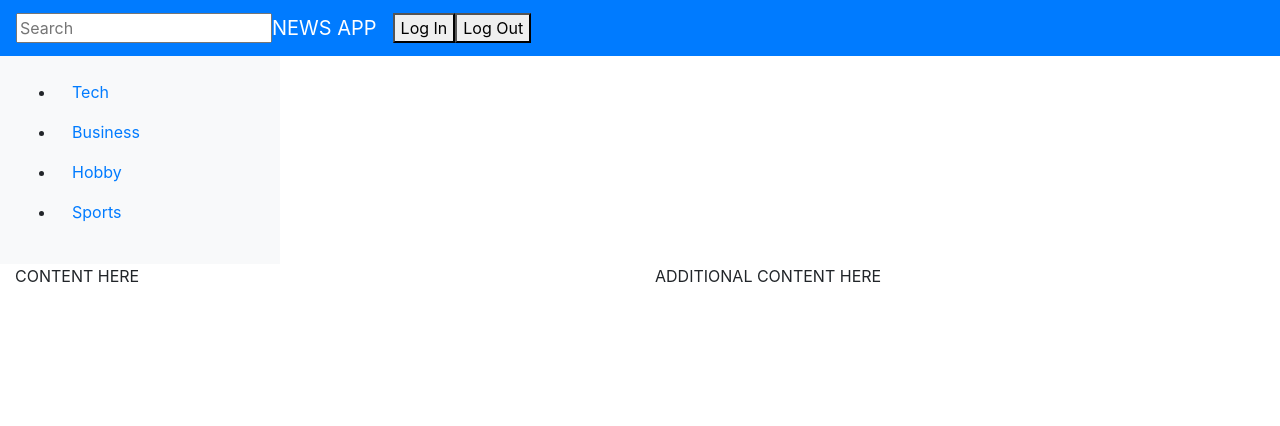
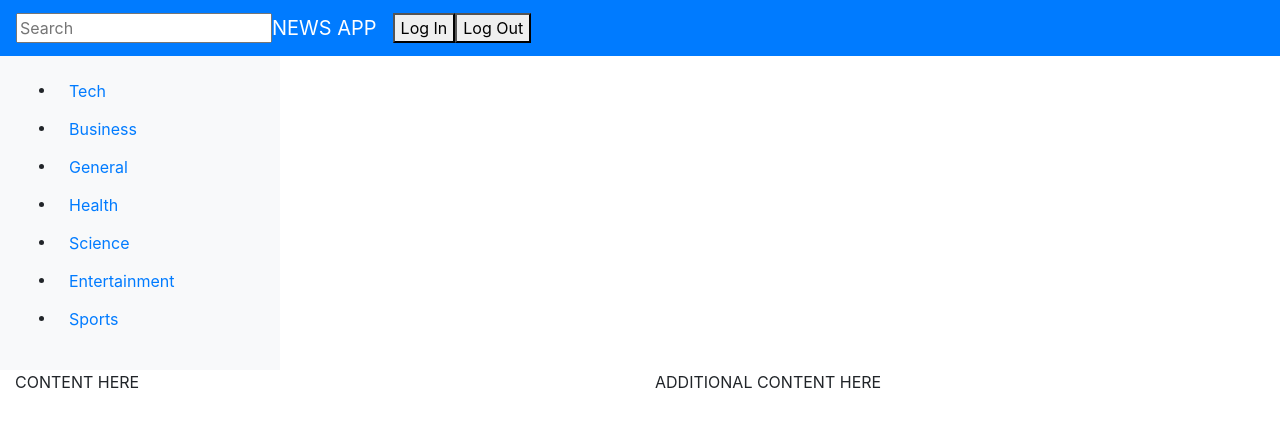
Before and after one commit to Bryan-Thaoxaochay/news-app, a React (Create React App) app in the folder client/: page / in a window 1280 px wide. Shown: the top 426 px of the page. Built offline with nearby package versions, Linux system fonts and the light colour scheme.

Commit message:
updated sidebar and api calls

```diff
--- a/client/src/components/SideBar/index.js
+++ b/client/src/components/SideBar/index.js
@@ -1,31 +1,101 @@
-import React from 'react';
+import React, { useState, useEffect } from 'react';
+import ArticleCategory from "../../utils/ArticleCategory";
+import API from "../../utils/API"
 
 function SideBar() {
+
+    const [category, setCategory] = useState({
+        category: ""
+    });
+
+    function handleOnClick(selected) {
+        setCategory(selected)
+        console.log(category)
+        API.getCategory(category)
+        .then(res =>{
+            console.log(res.data)
+        });
+    };
+
+
+  ///Not sure if we want to do the Provider/context thing or not?  Maybe we just make API calls directly from this page instead?
     return (
-        <div className="d-flex flex-column flex-shrink-0 p-3 bg-light" style={{"width": '280px'}}>
+        <ArticleCategory.Provider value={category}>
+            <div className="d-flex flex-column flex-shrink-0 p-3 bg-light" style={{ "width": '280px' }}>
                 <ul>
                     <li className="nav-item">
-                    <a href="#" className="nav-link active">
+                        <button
+                            type="button"
+                            className="btn btn-link"
+                            value="technology"
+                            onClick={() => handleOnClick("technology")}
+                        >
                             Tech
-                    </a>
+                        </button>
                     </li>
                     <li className="nav-item">
-                    <a href="#" className="nav-link active">
+                        <button
+                            type="button"
+                            className="btn btn-link"
+                            value="technology"
+                            onClick={() => handleOnClick("business")}
+                        >
                             Business
-                    </a>
+                        </button>
                     </li>
                     <li className="nav-item">
-                    <a href="#" className="nav-link active">
-                        Hobby
-                    </a>
+                        <button
+                            type="button"
+                            className="btn btn-link"
+                            value="technology"
+                            onClick={() => handleOnClick("general")}
+                        >
+                            General
+                        </button>
                     </li>
                     <li className="nav-item">
-                    <a href="#" className="nav-link active">
+                        <button
+                            type="button"
+                            className="btn btn-link"
+                            value="technology"
+                            onClick={() => handleOnClick("health")}
+                        >
+                            Health
+                        </button>
+                    </li>
+                    <li className="nav-item">
+                        <button
+                            type="button"
+                            className="btn btn-link"
+                            value="technology"
+                            onClick={() => handleOnClick("science")}
+                        >
+                            Science
+                        </button>
+                    </li>
+                    <li className="nav-item">
+                        <button
+                            type="button"
+                            className="btn btn-link"
+                            value="technology"
+                            onClick={() => handleOnClick("entertainment")}
+                        >
+                            Entertainment
+                        </button>
+                    </li>
+                    <li className="nav-item">
+                        <button
+                            type="button"
+                            className="btn btn-link"
+                            value="technology"
+                            onClick={() => handleOnClick("sports")}
+                        >
                             Sports
-                    </a>
+                        </button>
                     </li>
                 </ul>
             </div>
+        </ArticleCategory.Provider>
     )
 };
 
--- /dev/null
+++ b/client/src/utils/ArticleCategory.js
@@ -0,0 +1,7 @@
+import React from "react";
+
+const ArticleCategory = React.createContext({
+    category: "",
+})
+
+export default ArticleCategory;
```
Also changed, not shown: 1 other file (tests, documents, lock files or other folders). Lines whose indentation alone changed are shown as unchanged.
